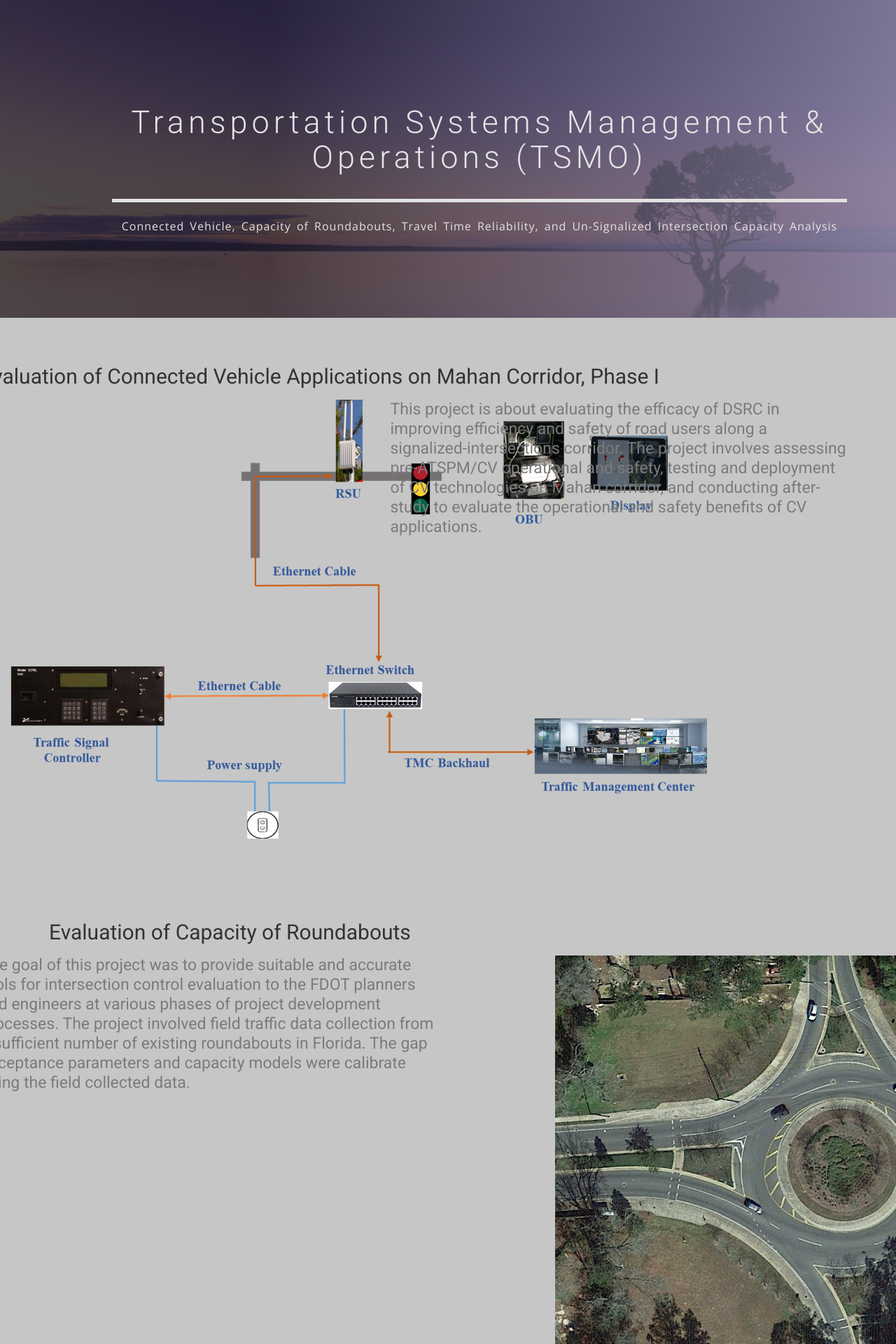
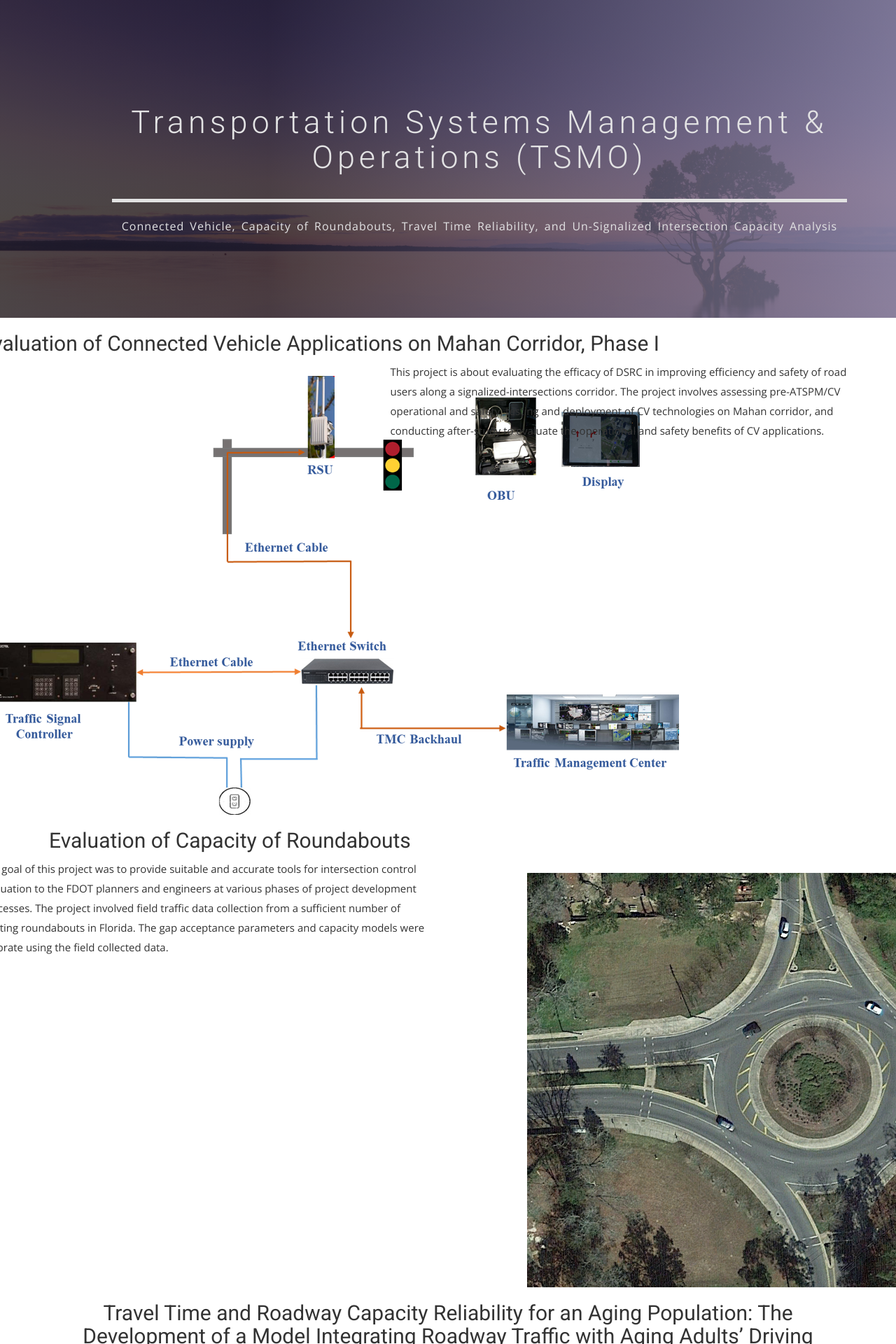
Before and after one commit to ekidando/Emma, a Jekyll site: the page built from TSMO.html, in a window 1280 px wide. Shown: the top 1920 px of the page at 70% size. Built offline with Jekyll 4.4.1, drawn with Linux system fonts in a browser that asks for light colours; nearby versions of some CDN libraries; some web fonts are replaced.

Commit message:
Update airspace.css

```diff
--- a/css/airspace.css
+++ b/css/airspace.css
@@ -91,32 +91,6 @@ font header .navbar-default .navbar-nav li a:hover {
   color: #000;
 }
 
-.avatar {
-    vertical-align: middle;
-   /* make a square container */
-
-  /* fill the container, preserving aspect ratio, and cropping to fit */
-    background-size: cover;
-
-    /* center the image vertically and horizontally */
-    background-position: top center;
-
-    /* round the edges to a circle with border radius 1/2 container size */
-    border-radius: 70%;
-    opacity: 0.7;
-}
-
-.img-circular{
- width: 200px;
- height: 200px;
- background-image: url("../img/1.jpg") no-repeat;
- background-size: cover;
- display: block;
- border-radius: 100px;
- -webkit-border-radius: 100px;
- -moz-border-radius: 100px;
-}
-
 .centered-and-cropped {
 
   /* fill the container, preserving aspect ratio, and cropping to fit */
@@ -127,48 +101,6 @@ font header .navbar-default .navbar-nav li a:hover {
 }
 
 
-/*--
-	Research project block
---*/
-#resercpro {
-  padding: 50px 0px;
-  background-color: #c6c6c6;
-
-}
-#resercpro .block h2 {
-  font-family: 'Roboto', sans-serif;
-  padding-top: 35px;
-  line-height: 27px;
-  margin: 0;
-  padding-top: 20px;
-}
-#resercpro .block p {
-  color: #7B7B7B;
-  padding-top: 20px;
-  font-size: 23px;
-  font-family: 'Roboto', sans-serif;
-}
-
-#resercpro .block a {
-  color: #383737;
-
-}
-
-
-#resercpro .block img {
-  padding-left: 40px;
-
-}
-#resercpro .section-title {
-  margin-bottom: 0px;
-}
-#resercpro .section-title p {
-  padding-top: 20px;
-  font-family: 'Roboto', sans-serif;
-  }
-
-
-}
 
 
 /*---------------------------------------------
```
